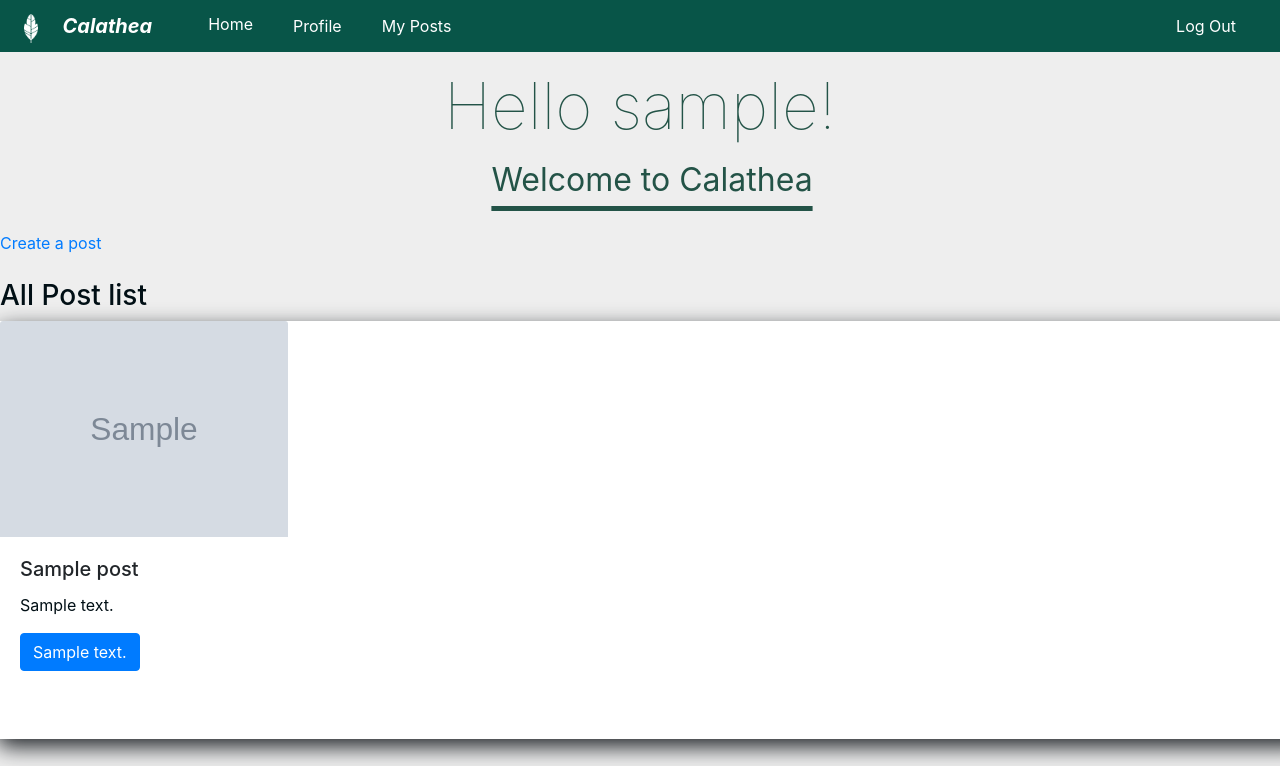
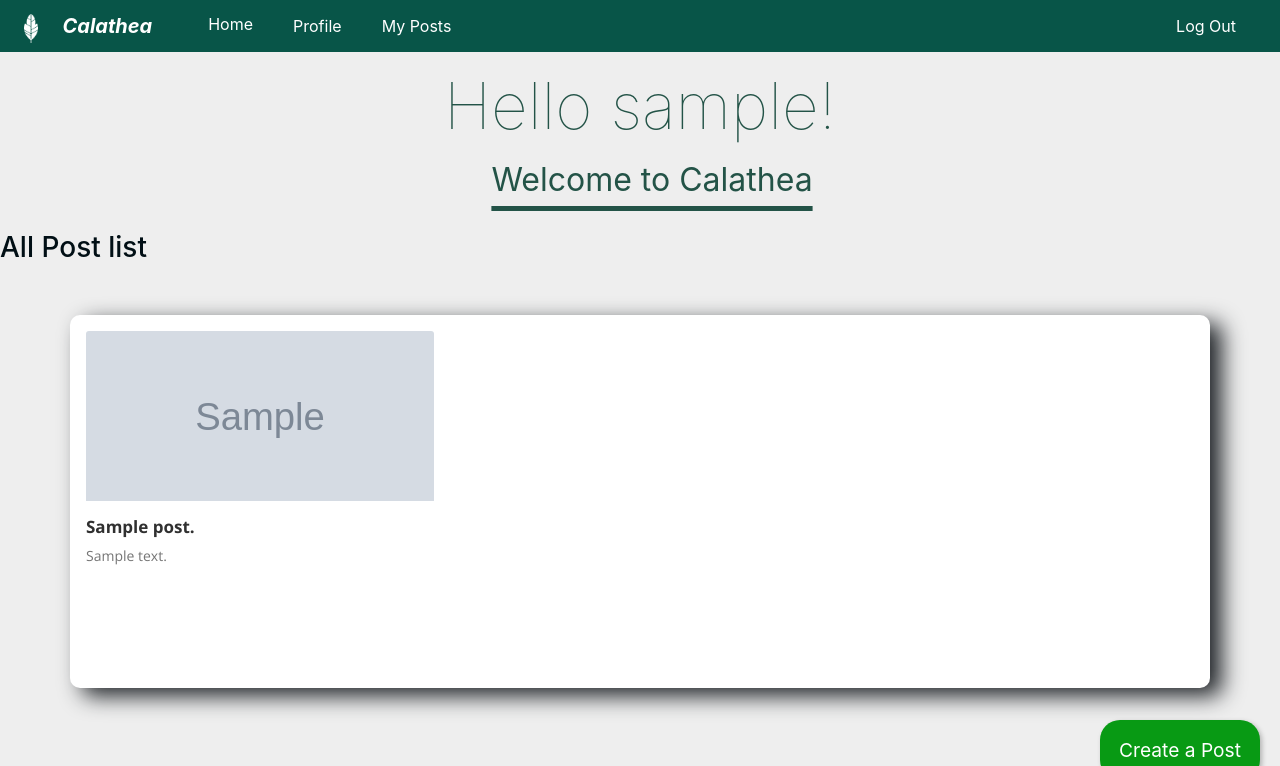
Before and after one commit to annavelarde/calathea, a Node server app: page / in a window 1280 px wide. Shown: the top 766 px of the page. Run offline with Node 20, Linux system fonts and the light colour scheme; a user stored in the database is signed in; tables that the repository leaves empty hold one stand-in row (values such as "Sample post"); grey boxes marked "Sample" are stand-in pictures; some libraries are stand-ins or nearby versions.

Commit message:
added styling to Home page grid and gloating button

```diff
--- a/app.js
+++ b/app.js
@@ -14,6 +14,9 @@ const express = require("express");
 // Handles the handlebars
 // https://www.npmjs.com/package/hbs
 const hbs = require("hbs");
+
+// Handles the Partials
+hbs.registerPartials(__dirname + "/views/partials");
 
 const app = express();
 
@@ -34,7 +37,7 @@ app.use((req, res, next) => {
 });
 
 // 👇 Start handling routes here
-//const pondriamos los routes o los archivos .js. Y en la linea 46, se tiene que pasar el views.
+//const pondriamos los routes o los archivos .js. Y en la linea 45, se pasan los Views que aparecerán/se mostrarán en esas Routes.
 const index = require("./routes/index");
 const authRoutes = require("./routes/auth");
 const isLoggedIn = require("./middleware/isLoggedIn");
--- a/public/stylesheets/style.css
+++ b/public/stylesheets/style.css
@@ -123,40 +152,19 @@ p {
 .product-grid2 {
 	font-family: "Open Sans", sans-serif;
 	position: relative;
+	/* border: 1px solid; */
 }
 
-.product-grid2 .product-image2 {
-  overflow: hidden;
-  position: relative;
+.card-img-top {
+	object-fit: cover;
+}
+.card-img-top:hover {
+	opacity: 0.7;
 }
 
-.product-grid2 .product-image2 a {
-  display: block;
-}
-
-.product-grid2 .product-image2 img {
-  width: 100%;
-  height: auto;
-}
-
-.product-image2 .pic-1 {
+/* .product-grid2:hover .product-image2 .pic-2 {
 	opacity: 1;
-  transition: all 2s;
-}
-
-.product-image2 .pic-2 {
-  width: 100%;
-  height: 100%;
-  opacity: 0;
-  position: absolute;
-  top: 0;
-  left: 0;
-  transition: all 1s;
-}
-
-.product-grid2:hover .product-image2 .pic-2 {
-  opacity: 1;
-}
+} */
 
 .product-grid2 .social {
 	padding: 0;
@@ -218,12 +226,6 @@ p {
 .product-grid2 .social li a:hover:before {
 	opacity: 1;
 }
-
-.product-grid2 .product-content {
-  padding: 30px 35px;
-  text-align: center;
-}
-
 .product-grid2 .title {
 	font-size: 17px;
 	margin: 0 0 7px;
--- a/routes/posts.router.js
+++ b/routes/posts.router.js
@@ -129,7 +129,7 @@ router.post(
 	isLoggedIn,
 	fileUploader.single("post-cover-image"),
 	(req, res) => {
-    const { title, text } = req.body;
+		const { title, text, imageUrl } = req.body;
 
 		Post.create({
 			text,
@@ -140,7 +140,7 @@ router.post(
 			console.log(createdPost);
 			res.redirect("/");
 		});
-  }
+	},
 );
 
 // router.get("/:id/delete", isLoggedIn, dynamicPostMiddleware, (req, res) => {
@@ -170,7 +170,7 @@ router.get(
 		await Comment.deleteMany({ post: { $in: [req.post._id] } });
 
 		res.redirect("/");
-  }
+	},
 );
 
 module.exports = router;
--- a/views/index.hbs
+++ b/views/index.hbs
@@ -14,35 +14,39 @@
   </div>
 {{/if}}
 
-<div>
-  <a href="/posts/create">Create a post</a>
-</div>
-<br />
+
+
+{{!-- Partial to display the floating button --}}
+{{>floatingButton}}
+
 
 <h3>All Post list</h3>
 
-<div class="row">
-  {{#each allPosts}}
-    <div class="col-md-4 mb-5">
-      <div class="card" style="width: 18rem;">
-        <img src="{{imageUrl}}" class="card-img-top" alt="{{title}}" />
-        <div class="card-body">
-          <h5 class="card-title">{{title}}</h5>
-          <p class="card-text">{{text}}</p>
-          <a
-            href="/posts/{{this._id}}"
-            class="btn btn-primary"
-          >{{this.text}}</a>
+
+<div class="container">
+  <div class="row">
+    {{#each allPosts}}
+    <div class="col-md-4 col-sm-6 px-3 py-3">
+      <div class="product-grid2 h-auto">
+        <div class="product-image2 ">
+          <a href="/posts/{{this._id}}">
+            <img src="{{imageUrl}}" class="card-img-top h-50 " alt="{{title}}"
+            />
+        </div>
+        <div class="product-content text-align-left px-0 py-3">
+          <h3 class="title"><a href="/posts/{{this._id}}"><b>{{title}}.</b></a></h3>
+          <span class="description">{{text}}</span>
         </div>
       </div>
     </div>
-  {{else}}
+    {{else}}
     <p>There are no Posts yet!</p>
   {{/each}}
-  <hr />
+  </div>
 </div>
 
-<div class="container">
+{{!-- GRID original de Anna --}}
+{{!-- <div class="container">
   <div class="row">
     <div class="col-md-4 col-sm-6">
       <div class="product-grid2">
@@ -84,7 +88,7 @@
               src="https://cdn.shopify.com/s/files/1/0056/8970/4482/products/img_5903_1800x1800.jpg?v=1569309748"
             />
           </a>
-          <ul class="social">
+         <ul class="social">
             <li><a href="/" data-tip="Quick View"><i
                   class="fa fa-eye"
                 ></i></a></li>
@@ -209,5 +213,4 @@
       </div>
     </div>
   </div>
-</div>
-<br /><br />
+</div> --}}
--- /dev/null
+++ b/views/partials/floatingButton.hbs
@@ -0,0 +1 @@
+<a class="floating-button" href="/posts/create">Create a Post</a>
--- a/views/profile/update-profile.hbs
+++ b/views/profile/update-profile.hbs
@@ -1,5 +1,6 @@
 
 <main class="container py-2">
+
 	<form class="form-signup" method="POST" action="/profile/update-profile">
 		<div class="text-center mb-4">
 			<img
```
Also changed, not shown: other parts of public/stylesheets/style.css (+29 -0 lines), models/Post.model.js (+6 -1 lines). Lines whose indentation alone changed are shown as unchanged.
